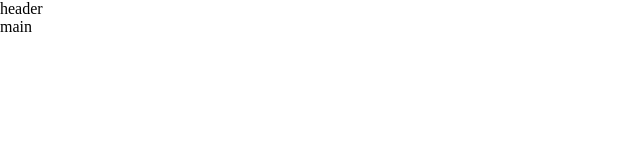
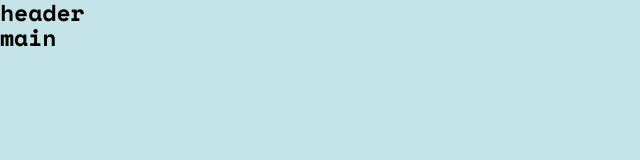
Before and after one commit to Shuffling9013/tip_calculator_app, a website built with Vite: page index.html in a window 1280 px wide. Shown: the whole page, without its empty margins (0-640 px from the left). Built offline with nearby package versions, Linux system fonts and the light colour scheme.

Commit message:
Adjust default colour and fonts

```diff
--- a/index.html
+++ b/index.html
@@ -8,7 +8,7 @@
       rel="icon"
       type="image/png"
       sizes="32x32"
-      href="./images/favicon-32x32.png"
+      href="./assets/images/favicon-32x32.png"
     />
     <link rel="stylesheet" href="./src/reset.css" />
     <link rel="stylesheet" href="./src/index.css" />
--- a/src/index.css
+++ b/src/index.css
@@ -0,0 +1,31 @@
+@font-face {
+  font-family: "Space Mono";
+  font-weight: 700;
+  font-display: swap;
+  src: url("../assets/fonts/space-mono-v17-latin-700.woff2") format("woff2");
+}
+
+@layer {
+  :root {
+    --green-400: hsl(172, 67%, 45%);
+    --green-900: hsl(183, 100%, 15%);
+    --grey-500: hsl(186, 14%, 43%);
+    --grey-400: hsl(184, 14%, 56%);
+    --grey-200: hsl(185, 41%, 84%);
+    --grey-50: hsl(189, 47%, 97%);
+    --white: hsl(0, 100%, 100%);
+
+    --scale-px: clamp(0px, (100vw - 375px) / (1440 - 375), 1px);
+    --font-size: calc(18px + 6 * var(--scale-px));
+    --line-height: 1.1;
+    --font-family: "Space Mono", Arial, Helvetica, sans-serif;
+  }
+
+  body {
+    font-weight: 700;
+    font-size: var(--font-size);
+    line-height: var(--line-height);
+    font-family: "Space Mono", Arial, Helvetica, sans-serif;
+    background-color: var(--grey-200);
+  }
+}
```
